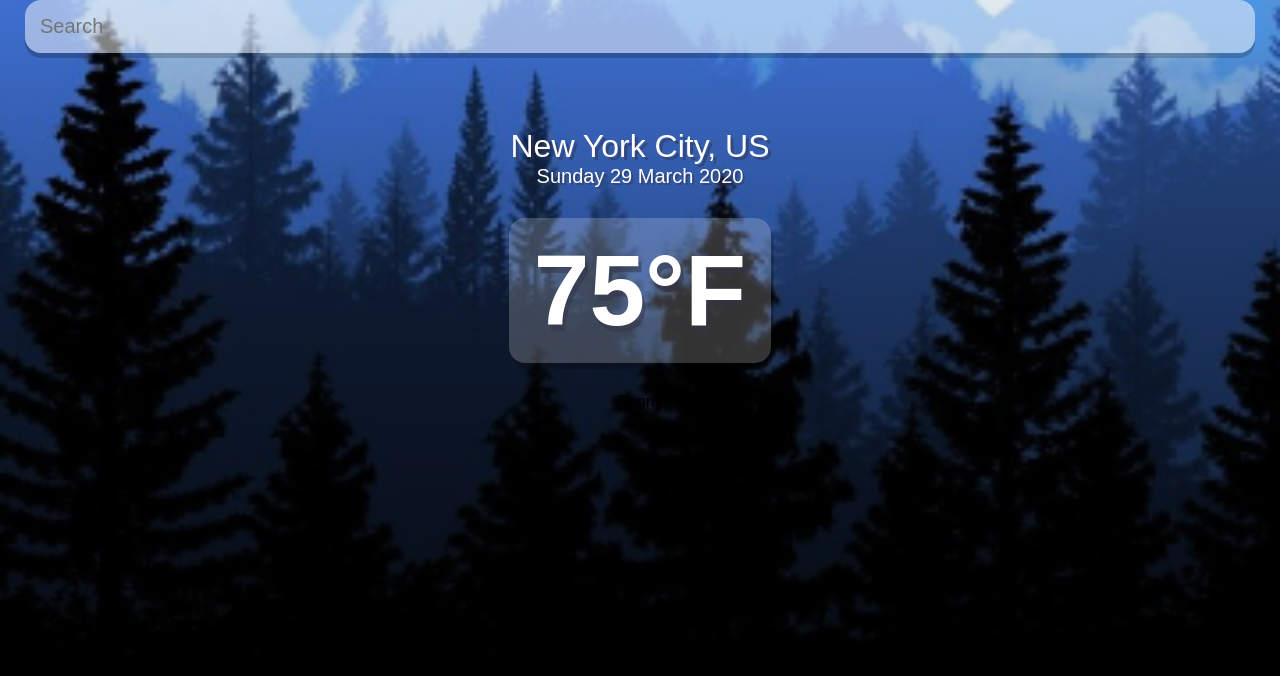
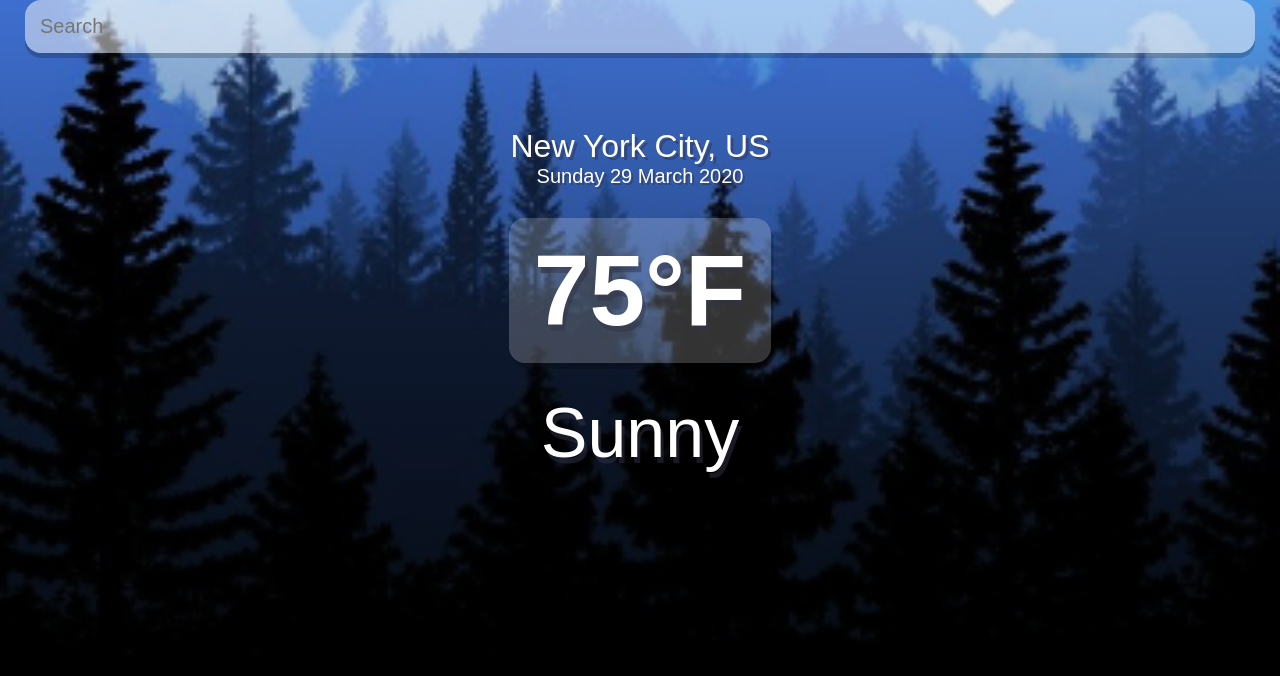
Before and after one commit to jguinn124/weather_app, a React (Create React App) app: page / in a window 1280 px wide. Shown: the top 676 px of the page. Built offline with nearby package versions, Linux system fonts and the light colour scheme.

Commit message:
Update index.css

```diff
--- a/src/index.css
+++ b/src/index.css
@@ -95,3 +95,13 @@ main {
 	text-align: center;
 	box-shadow: 3px 6px rgba(0, 0, 0, 0.2);
 }
+
+.weather-box .weather {
+	color: #FFF;
+	font-size: 70px;
+	font-weight: 500;
+
+	text-shadow: 3px 6px rgba(50, 50, 70, 0.5);
+
+
+}
```
